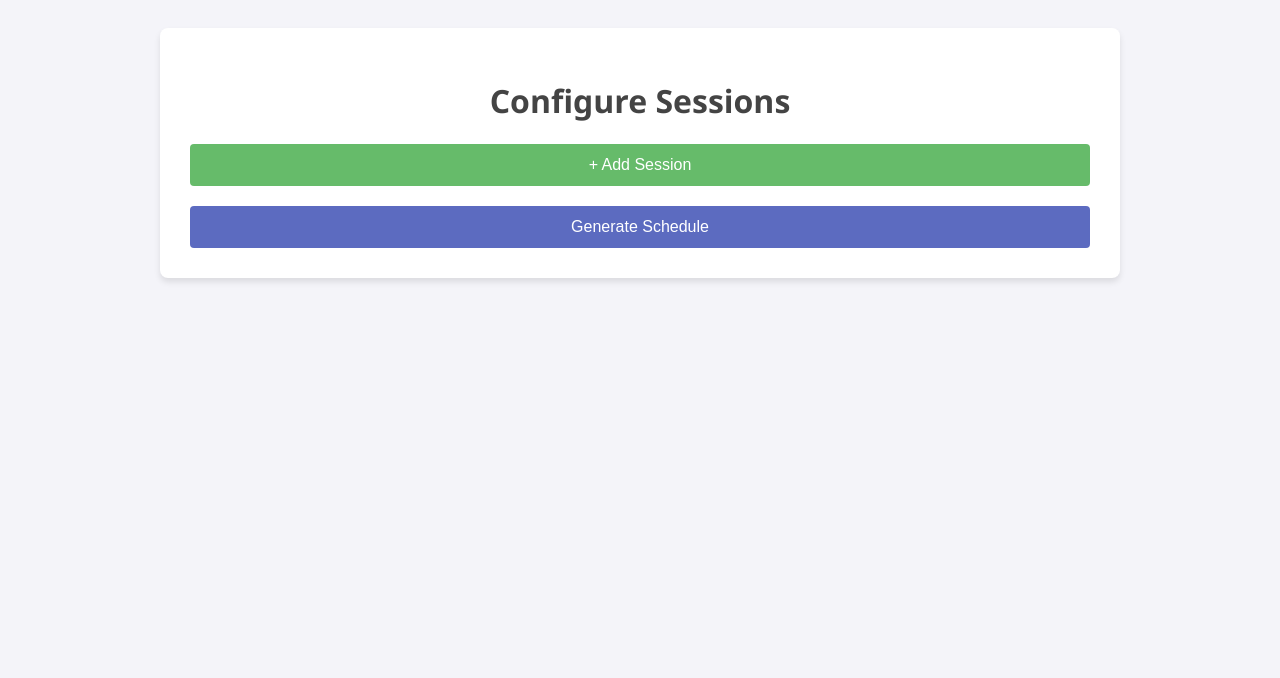
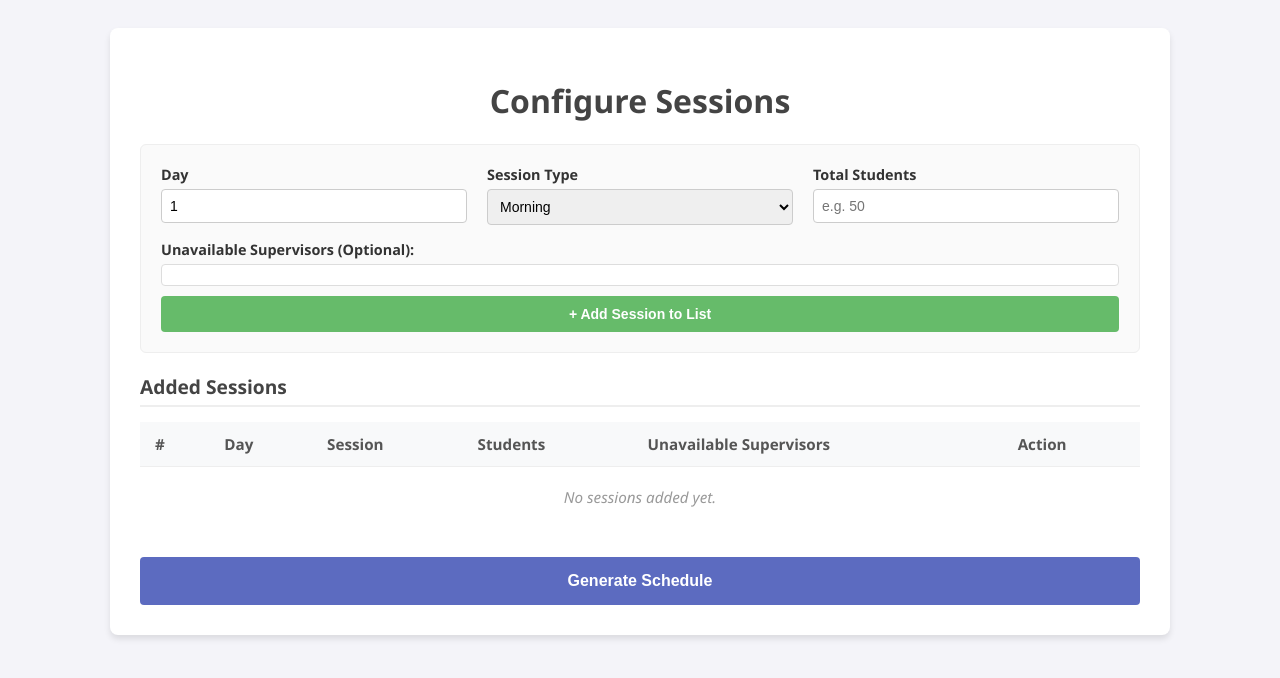
Before and after one commit to Backwardbus03/Room-Allotment, a Flask app: template templates/configure.html in a window 1280 px wide. Shown: the top 678 px of the page. Run offline with Flask 3, Linux system fonts and the light colour scheme; the template is opened without the code that fills it: most values are stand-ins (such as "Sample title", 1, 10 or a date in 2020).

Commit message:
Changes in Session Config

```diff
--- a/templates/configure.html
+++ b/templates/configure.html
@@ -19,61 +19,59 @@
             border-radius: 8px;
             box-shadow: 0 4px 6px rgba(0, 0, 0, 0.1);
             width: 100%;
-            max-width: 900px;
+            max-width: 1000px;
+            /* Increased width for table */
             margin: 0 auto;
         }
 
-        h1 {
+        h1,
+        h2 {
             text-align: center;
             color: #444;
         }
 
-        .session-group {
-            border: 1px solid #eee;
-            padding: 15px;
-            margin-top: 15px;
-            border-radius: 4px;
-            background-color: #fafafa;
+        h2 {
+            font-size: 1.2rem;
+            margin-top: 20px;
+            margin-bottom: 15px;
+            text-align: left;
+            border-bottom: 2px solid #eee;
+            padding-bottom: 5px;
         }
 
-        .session-header {
-            display: flex;
-            justify-content: space-between;
-            align-items: center;
-            margin-bottom: 10px;
+        /* --- Entry Section Styles --- */
+        .entry-section {
+            background-color: #fafafa;
+            padding: 20px;
+            border-radius: 6px;
+            border: 1px solid #eee;
         }
 
-        button {
-            cursor: pointer;
-            padding: 8px 16px;
-            border-radius: 4px;
-            border: none;
-            font-size: 14px;
+        .form-row {
+            display: flex;
+            gap: 20px;
+            margin-bottom: 15px;
+            align-items: flex-start;
         }
 
-        .add-btn {
-            background-color: #66bb6a;
-            color: white;
-            margin-top: 20px;
-            display: block;
-            width: 100%;
-            font-size: 16px;
-            padding: 12px;
+        .form-group {
+            flex: 1;
+            display: flex;
+            flex-direction: column;
         }
 
-        .submit-btn {
-            background-color: #5c6bc0;
-            color: white;
-            margin-top: 20px;
-            display: block;
-            width: 100%;
-            font-size: 16px;
-            padding: 12px;
+        .form-group label {
+            margin-bottom: 5px;
+            font-weight: 600;
+            font-size: 0.9rem;
         }
 
-        .remove-btn {
-            background-color: #ef5350;
-            color: white;
+        .form-group input,
+        .form-group select {
+            padding: 8px;
+            border: 1px solid #ccc;
+            border-radius: 4px;
+            font-size: 14px;
         }
 
         .supervisor-list {
@@ -82,10 +80,10 @@
             border: 1px solid #ddd;
             padding: 10px;
             background: white;
-            margin-top: 5px;
             display: grid;
             grid-template-columns: repeat(auto-fill, minmax(140px, 1fr));
             gap: 5px;
+            border-radius: 4px;
         }
 
         .supervisor-item {
@@ -93,6 +91,88 @@
             display: flex;
             align-items: center;
             gap: 5px;
+            user-select: none;
+        }
+
+        /* --- Button Styles --- */
+        button {
+            cursor: pointer;
+            padding: 10px 20px;
+            border-radius: 4px;
+            border: none;
+            font-size: 14px;
+            font-weight: 600;
+            transition: opacity 0.2s;
+        }
+
+        button:hover {
+            opacity: 0.9;
+        }
+
+        .add-btn {
+            background-color: #66bb6a;
+            color: white;
+            width: 100%;
+            margin-top: 10px;
+        }
+
+        .submit-btn {
+            background-color: #5c6bc0;
+            color: white;
+            margin-top: 30px;
+            display: block;
+            width: 100%;
+            font-size: 16px;
+            padding: 15px;
+        }
+
+        .remove-btn {
+            background-color: #ef5350;
+            color: white;
+            padding: 5px 10px;
+            font-size: 12px;
+        }
+
+        /* --- Table Styles --- */
+        .table-container {
+            margin-top: 10px;
+            overflow-x: auto;
+        }
+
+        table {
+            width: 100%;
+            border-collapse: collapse;
+            font-size: 0.95rem;
+        }
+
+        th,
+        td {
+            text-align: left;
+            padding: 12px 15px;
+            border-bottom: 1px solid #eee;
+        }
+
+        th {
+            background-color: #f8f9fa;
+            color: #555;
+            font-weight: 600;
+        }
+
+        tr:last-child td {
+            border-bottom: none;
+        }
+
+        .empty-state {
+            text-align: center;
+            color: #999;
+            font-style: italic;
+            padding: 20px;
+        }
+
+        .unavailable-cell {
+            font-size: 0.85rem;
+            color: #666;
+            max-width: 300px;
         }
     </style>
 </head>
@@ -101,89 +181,190 @@
 
     <div class="container">
         <h1>Configure Sessions</h1>
-        <form action="/generate" method="POST">
+
+        <!-- Entry Form Section -->
+        <div class="entry-section">
+            <div class="form-row">
+                <div class="form-group">
+                    <label for="input-day">Day</label>
+                    <input type="number" id="input-day" min="1" value="1" placeholder="e.g. 1">
+                </div>
+                <div class="form-group">
+                    <label for="input-session">Session Type</label>
+                    <select id="input-session">
+                        <option value="Morning">Morning</option>
+                        <option value="Evening">Evening</option>
+                    </select>
+                </div>
+                <div class="form-group">
+                    <label for="input-students">Total Students</label>
+                    <input type="number" id="input-students" min="1" placeholder="e.g. 50">
+                </div>
+            </div>
+
+            <div class="form-group">
+                <label>Unavailable Supervisors (Optional):</label>
+                <div class="supervisor-list" id="supervisor-input-list">
+                    <!-- JS will populate this -->
+                </div>
+            </div>
+
+            <button type="button" class="add-btn" onclick="addSessionRow()">+ Add Session to List</button>
+        </div>
+
+        <!-- List Section -->
+        <h2>Added Sessions</h2>
+        <div class="table-container">
+            <table id="sessions-table">
+                <thead>
+                    <tr>
+                        <th>#</th>
+                        <th>Day</th>
+                        <th>Session</th>
+                        <th>Students</th>
+                        <th>Unavailable Supervisors</th>
+                        <th>Action</th>
+                    </tr>
+                </thead>
+                <tbody>
+                    <tr id="empty-row">
+                        <td colspan="6" class="empty-state">No sessions added yet.</td>
+                    </tr>
+                </tbody>
+            </table>
+        </div>
+
+        <!-- Actual Form to Submit -->
+        <form action="/generate" method="POST" id="main-form">
             <!-- Hidden inputs to pass the Excel data forward -->
             <input type="hidden" name="rooms_json" value="{{ rooms_json }}">
             <input type="hidden" name="supervisors_json" value="{{ supervisors_json }}">
 
-            <div id="sessions-container">
-                <!-- Sessions will be added here -->
-            </div>
+            <!-- Dynamic hidden inputs will be appended here -->
+            <div id="hidden-inputs-container"></div>
 
-            <button type="button" class="add-btn" onclick="addSession()">+ Add Session</button>
-            <button type="submit" class="submit-btn">Generate Schedule</button>
+            <button type="submit" class="submit-btn" onclick="return validateForm()">Generate Schedule</button>
         </form>
     </div>
 
     <script>
         // Parse the supervisors list from Jinja to JS
         const allSupervisors = JSON.parse('{{ supervisors_json | safe }}');
-        let sessionCount = 0;
+        let sessionCounter = 0; // Unique ID for each session added
+        let rowCount = 0; // Visible row numbering
 
-        function addSession() {
-            sessionCount++;
-            const container = document.getElementById('sessions-container');
-            const div = document.createElement('div');
-            div.className = 'session-group';
-            div.id = 'session-' + sessionCount;
-
-            // Generate Supervisor Checkboxes string
-            let checkboxes = '<div class="supervisor-list">';
-            allSupervisors.forEach(name => {
-                // We use name attribute like: unavailable_sessionID
-                checkboxes += `
-                <div class="supervisor-item">
-                    <input type="checkbox" name="unavailable_${sessionCount}" value="${name}">
-                    <label>${name}</label>
-                </div>
-            `;
+        // Initialize Supervisor List
+        function initSupervisorList() {
+            const container = document.getElementById('supervisor-input-list');
+            let html = '';
+            allSupervisors.forEach((name, index) => {
+                html += `
+                    <div class="supervisor-item">
+                        <input type="checkbox" id="sup-${index}" value="${name}" class="sup-checkbox">
+                        <label for="sup-${index}">${name}</label>
+                    </div>
+                `;
             });
-            checkboxes += '</div>';
-
-            div.innerHTML = `
-            <div class="session-header">
-                <h3>Session ${sessionCount}</h3>
-                <button type="button" class="remove-btn" onclick="removeSession(${sessionCount})">Remove</button>
-            </div>
-
-            <div style="display: flex; gap: 10px; margin-bottom: 15px;">
-                <div style="flex: 1;">
-                    <label>Day:</label>
-                    <input type="number" name="day_${sessionCount}" required min="1" value="1" style="width: 60px;">
-                </div>
-                <div style="flex: 1;">
-                    <label>Session:</label>
-                    <select name="session_type_${sessionCount}">
-                        <option value="Morning">Morning</option>
-                        <option value="Evening">Evening</option>
-                    </select>
-                </div>
-                <div style="flex: 1;">
-                    <label>Students:</label>
-                    <input type="number" name="total_students_${sessionCount}" required min="1" style="width: 80px;">
-                </div>
-            </div>
-
-            <label><strong>Check Unavailable Supervisors:</strong></label>
-            ${checkboxes}
-
-            <!-- Hidden tracker for session IDs so backend knows which to iterate -->
-            <input type="hidden" name="session_ids" value="${sessionCount}">
-        `;
-            container.appendChild(div);
+            container.innerHTML = html;
         }
 
-        function removeSession(id) {
-            const el = document.getElementById('session-' + id);
-            el.remove();
-            // Note: we don't remove the session ID from the submitted "session_ids"
-            // if we just use getlist() for session_ids, but careful:
-            // Removing the DOM element removes the inputs, so the "session_ids" input inside it is also removed.
-            // This works perfectly.
+        function addSessionRow() {
+            // 1. Get Values
+            const day = document.getElementById('input-day').value;
+            const sessionType = document.getElementById('input-session').value;
+            const students = document.getElementById('input-students').value;
+
+            // Get Checked Supervisors
+            const checkboxes = document.querySelectorAll('.sup-checkbox:checked');
+            const unavailable = Array.from(checkboxes).map(cb => cb.value);
+
+            // 2. Validation
+            if (!day || !students) {
+                alert("Please fill in Day and Students fields.");
+                return;
+            }
+
+            // 3. Create Backend Data (Hidden Inputs)
+            sessionCounter++;
+            rowCount++;
+            const hiddenContainer = document.getElementById('hidden-inputs-container');
+
+            // Container for this specific session's inputs
+            const sessionInputsDiv = document.createElement('div');
+            sessionInputsDiv.id = `hidden-session-${sessionCounter}`;
+
+            // ID Tracker
+            sessionInputsDiv.innerHTML += `<input type="hidden" name="session_ids" value="${sessionCounter}">`;
+            // Data Fields
+            sessionInputsDiv.innerHTML += `<input type="hidden" name="day_${sessionCounter}" value="${day}">`;
+            sessionInputsDiv.innerHTML += `<input type="hidden" name="session_type_${sessionCounter}" value="${sessionType}">`;
+            sessionInputsDiv.innerHTML += `<input type="hidden" name="total_students_${sessionCounter}" value="${students}">`;
+            // Unavailable List
+            unavailable.forEach(name => {
+                sessionInputsDiv.innerHTML += `<input type="hidden" name="unavailable_${sessionCounter}" value="${name}">`;
+            });
+
+            hiddenContainer.appendChild(sessionInputsDiv);
+
+            // 4. Update Table UI
+            const tableBody = document.querySelector('#sessions-table tbody');
+            const emptyRow = document.getElementById('empty-row');
+            if (emptyRow) emptyRow.remove();
+
+            const tr = document.createElement('tr');
+            tr.id = `row-${sessionCounter}`;
+
+            const unavailableText = unavailable.length > 0 ? unavailable.join(', ') : '<span style="color:#aaa">None</span>';
+
+            tr.innerHTML = `
+                <td>${rowCount}</td>
+                <td>${day}</td>
+                <td>${sessionType}</td>
+                <td>${students}</td>
+                <td class="unavailable-cell" title="${unavailable.join(', ')}">${unavailableText}</td>
+                <td>
+                    <button type="button" class="remove-btn" onclick="removeSession(${sessionCounter}, this)">Remove</button>
+                </td>
+            `;
+            tableBody.appendChild(tr);
+
+            // 5. Reset Form
+            document.getElementById('input-students').value = '';
+            // Reset checkboxes
+            checkboxes.forEach(cb => cb.checked = false);
+            // Optional: Auto-increment day or clear it? keeping day is usually helpful.
+            // document.getElementById('input-day').value = '';
         }
 
-        // Add initial session
-        window.onload = addSession;
+        function removeSession(id, btnElement) {
+            // 1. Remove Hidden Inputs
+            const hiddenGroup = document.getElementById(`hidden-session-${id}`);
+            if (hiddenGroup) hiddenGroup.remove();
+
+            // 2. Remove Table Row
+            const row = document.getElementById(`row-${id}`);
+            if (row) row.remove();
+
+            // 3. Check if empty
+            const tableBody = document.querySelector('#sessions-table tbody');
+            if (tableBody.children.length === 0) {
+                tableBody.innerHTML = '<tr id="empty-row"><td colspan="6" class="empty-state">No sessions added yet.</td></tr>';
+                rowCount = 0; // Reset count if empty
+            }
+        }
+
+        function validateForm() {
+            const hiddenContainer = document.getElementById('hidden-inputs-container');
+            if (hiddenContainer.children.length === 0) {
+                alert("Please add at least one session config before generating.");
+                return false;
+            }
+            return true;
+        }
+
+        // Init
+        window.onload = initSupervisorList;
+
     </script>
 
 </body>
```
